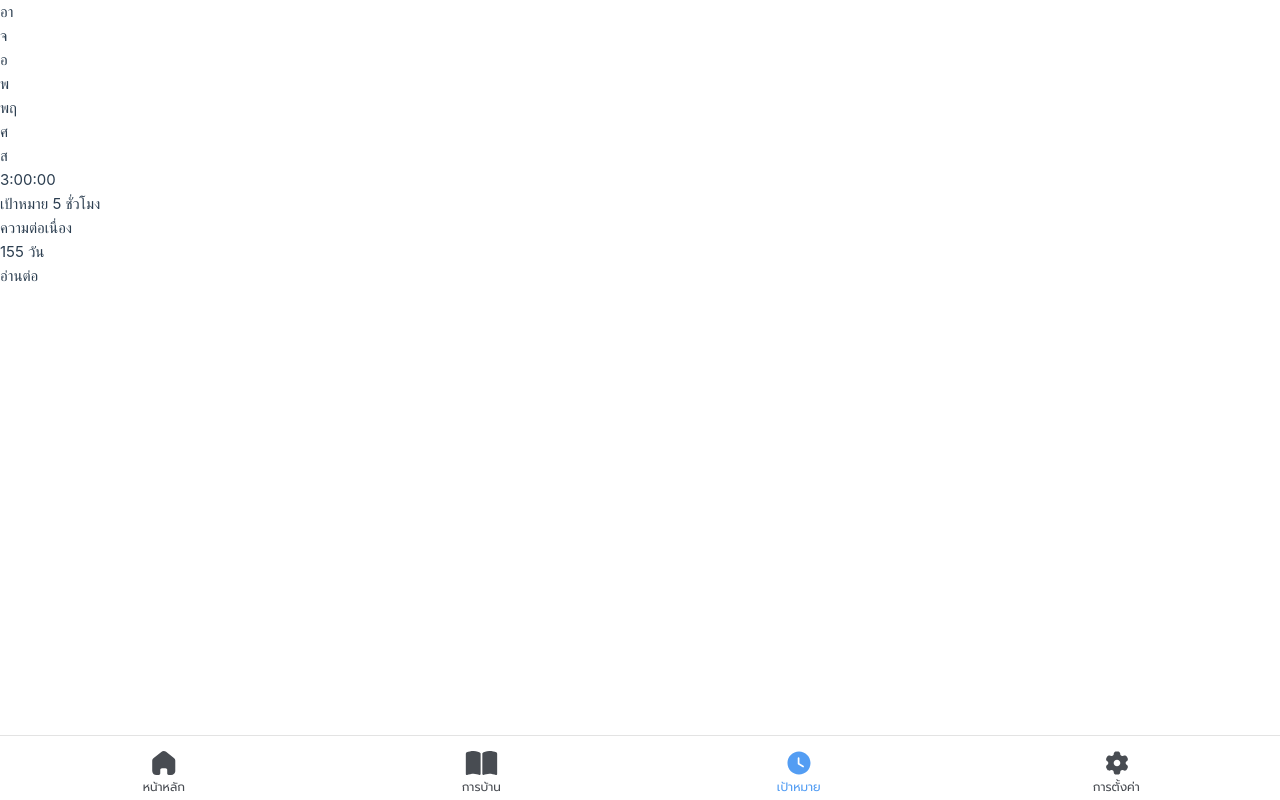
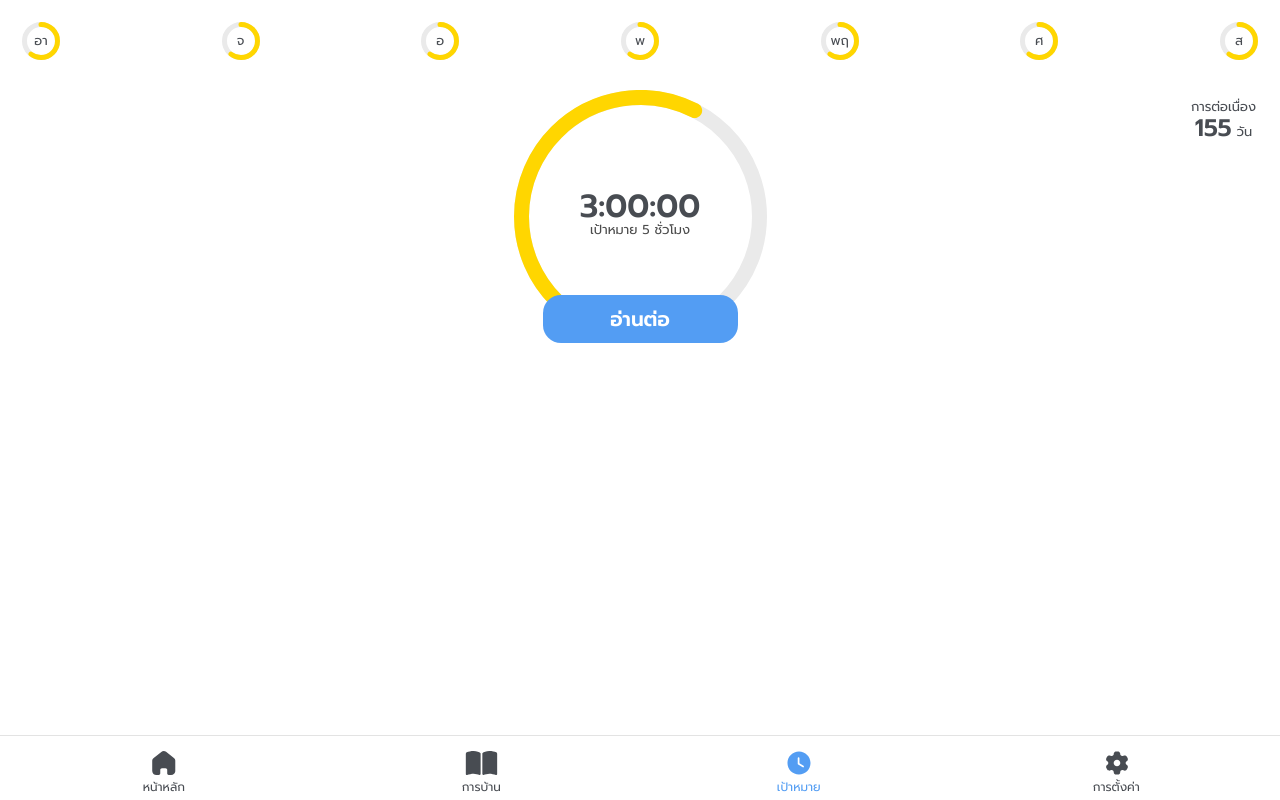
Before and after one commit to EtamaroV/TimePlanner, a Vue app: page /goals in a window 1280 px wide. Built offline with nearby package versions, Linux system fonts and the light colour scheme.

Commit message:
Update GoalsView & Remove ios tap highlight in NavBar

```diff
--- a/src/components/NavBar.vue
+++ b/src/components/NavBar.vue
@@ -76,6 +76,8 @@ import { RouterLink, RouterView } from 'vue-router'
 
     fill: #484C52;
     color: #484C52;
+
+    -webkit-tap-highlight-color: rgba(0, 0, 0, 0);
 }
 
 .navbtn.router-link-active {
--- a/src/views/GoalsView.vue
+++ b/src/views/GoalsView.vue
@@ -4,74 +4,278 @@
         <div class="goals-allring">
 
           <div class="goals-dayring">
-            <div class="goals-dayringprogressbarlayer">
-              <div class="goalds-dayringprogressbar"></div>
-            </div>
+            <svg width="38" height="38" viewBox="0 0 38 38" class="goalds-ringprogressbar" style="--dayringprogressbar-progress: 60; --dayringprogressbar-stroke-width: 5px;--dayringprogressbar-size: 38px;">
+              <circle class="bg"
+                cx="125" cy="125" r="115" fill="none" stroke="#ddd" stroke-width="20"
+              ></circle>
+              <circle class="fg"
+                cx="125" cy="125" r="115" fill="none" stroke="#5394fd" stroke-width="20"
+              ></circle>
+            </svg>
+
             <div class="goals-dayringlabel">อา</div>
           </div>
 
           <div class="goals-dayring">
-            <div class="goals-dayringprogressbarlayer">
-              <div class="goalds-dayringprogressbar"></div>
-            </div>
+            <svg width="38" height="38" viewBox="0 0 38 38" class="goalds-ringprogressbar" style="--dayringprogressbar-progress: 60; --dayringprogressbar-stroke-width: 5px;--dayringprogressbar-size: 38px;">
+              <circle class="bg"
+                cx="125" cy="125" r="115" fill="none" stroke="#ddd" stroke-width="20"
+              ></circle>
+              <circle class="fg"
+                cx="125" cy="125" r="115" fill="none" stroke="#5394fd" stroke-width="20"
+              ></circle>
+            </svg>
             <div class="goals-dayringlabel">จ</div>
           </div>
 
           <div class="goals-dayring">
-            <div class="goals-dayringprogressbarlayer">
-              <div class="goalds-dayringprogressbar"></div>
-            </div>
+            <svg width="38" height="38" viewBox="0 0 38 38" class="goalds-ringprogressbar" style="--dayringprogressbar-progress: 60; --dayringprogressbar-stroke-width: 5px;--dayringprogressbar-size: 38px;">
+              <circle class="bg"
+                cx="125" cy="125" r="115" fill="none" stroke="#ddd" stroke-width="20"
+              ></circle>
+              <circle class="fg"
+                cx="125" cy="125" r="115" fill="none" stroke="#5394fd" stroke-width="20"
+              ></circle>
+            </svg>
             <div class="goals-dayringlabel">อ</div>
           </div>
 
           <div class="goals-dayring">
-            <div class="goals-dayringprogressbarlayer">
-              <div class="goalds-dayringprogressbar"></div>
-            </div>
+            <svg width="38" height="38" viewBox="0 0 38 38" class="goalds-ringprogressbar" style="--dayringprogressbar-progress: 60; --dayringprogressbar-stroke-width: 5px;--dayringprogressbar-size: 38px;">
+              <circle class="bg"
+                cx="125" cy="125" r="115" fill="none" stroke="#ddd" stroke-width="20"
+              ></circle>
+              <circle class="fg"
+                cx="125" cy="125" r="115" fill="none" stroke="#5394fd" stroke-width="20"
+              ></circle>
+            </svg>
             <div class="goals-dayringlabel">พ</div>
           </div>
 
           <div class="goals-dayring">
-            <div class="goals-dayringprogressbarlayer">
-              <div class="goalds-dayringprogressbar"></div>
-            </div>
+            <svg width="38" height="38" viewBox="0 0 38 38" class="goalds-ringprogressbar" style="--dayringprogressbar-progress: 60; --dayringprogressbar-stroke-width: 5px;--dayringprogressbar-size: 38px;">
+              <circle class="bg"
+                cx="125" cy="125" r="115" fill="none" stroke="#ddd" stroke-width="20"
+              ></circle>
+              <circle class="fg"
+                cx="125" cy="125" r="115" fill="none" stroke="#5394fd" stroke-width="20"
+              ></circle>
+            </svg>
             <div class="goals-dayringlabel">พฤ</div>
           </div>
 
           <div class="goals-dayring">
-            <div class="goals-dayringprogressbarlayer">
-              <div class="goalds-dayringprogressbar"></div>
-            </div>
+            <svg width="38" height="38" viewBox="0 0 38 38" class="goalds-ringprogressbar" style="--dayringprogressbar-progress: 60; --dayringprogressbar-stroke-width: 5px;--dayringprogressbar-size: 38px;">
+              <circle class="bg"
+                cx="125" cy="125" r="115" fill="none" stroke="#ddd" stroke-width="20"
+              ></circle>
+              <circle class="fg"
+                cx="125" cy="125" r="115" fill="none" stroke="#5394fd" stroke-width="20"
+              ></circle>
+            </svg>
             <div class="goals-dayringlabel">ศ</div>
           </div>
 
           <div class="goals-dayring">
-            <div class="goals-dayringprogressbarlayer">
-              <div class="goalds-dayringprogressbar"></div>
-            </div>
+            <svg width="38" height="38" viewBox="0 0 38 38" class="goalds-ringprogressbar" style="--dayringprogressbar-progress: 60; --dayringprogressbar-stroke-width: 5px;--dayringprogressbar-size: 38px;">
+              <circle class="bg"
+                cx="125" cy="125" r="115" fill="none" stroke="#ddd" stroke-width="20"
+              ></circle>
+              <circle class="fg"
+                cx="125" cy="125" r="115" fill="none" stroke="#5394fd" stroke-width="20"
+              ></circle>
+            </svg>
             <div class="goals-dayringlabel">ส</div>
           </div>
 
         </div>
+
         <div class="goals-todayring">
+
+          <div class="goals-streak">
+            การต่อเนื่อง<br><span class="goals-streakdaylabel">155</span> วัน
+          </div>
+
           <div class="goals-todayprogress">
+
+            <svg width="253" height="253" viewBox="0 0 253 253" class="goalds-todayringprogressbar" style="--dayringprogressbar-progress: 60; --dayringprogressbar-stroke-width: 15px;--dayringprogressbar-size: 253px;">
+              <circle class="bg"
+                cx="125" cy="125" r="115" fill="none" stroke="#ddd" stroke-width="20"
+              ></circle>
+              <circle class="fg"
+                cx="125" cy="125" r="115" fill="none" stroke="#5394fd" stroke-width="20"
+              ></circle>
+            </svg>
+
             <div class="goals-progresslabel">
               <div class="goals-progresstimer">3:00:00</div>
               <div class="goals-goal">เป้าหมาย 5 ชั่วโมง</div>
             </div>
-            <div class="goals-progressbarlayer">
-              <div class="goals-progressbar"></div>
-            </div>
-            <div class="goals-streak">
-              ความต่อเนื่อง<br><span>155</span> วัน
-            </div>
+
           </div>
           <div class="goals-readtogglebtn">อ่านต่อ</div>
         </div>
+
+
       </div>
       <div class="goals-bottom"></div>
     </div>
   </template>
 
-  <style>
-  </style>
+<style>
+.goals-top {
+  padding: 22px 22px;
+  display: flex;
+  flex-direction: column;
+  row-gap: 30px;
+}
+.goals-allring {
+  width: 100%;
+  height:38px;
+
+  display: flex;
+  justify-content: space-between;
+  flex-direction: row;
+}
+.goals-dayring {
+  height: 38px;
+  width: 38px;
+  align-items: center;
+}
+.goalds-ringprogressbar {
+  position: absolute;
+  --dayringprogressbar-size: 250px;
+  --dayringprogressbar-half-size: calc(var(--dayringprogressbar-size) / 2);
+  --dayringprogressbar-stroke-width: 20px;
+  --dayringprogressbar-radius: calc((var(--dayringprogressbar-size) - var(--dayringprogressbar-stroke-width)) / 2);
+  --dayringprogressbar-circumference: calc(var(--dayringprogressbar-radius) * pi * 2);
+  --dayringprogressbar-dash: calc((var(--dayringprogressbar-progress) * var(--dayringprogressbar-circumference)) / 100);
+}
+.goalds-ringprogressbar circle {
+  cx: var(--dayringprogressbar-half-size);
+  cy: var(--dayringprogressbar-half-size);
+  r: var(--dayringprogressbar-radius);
+  stroke-width: var(--dayringprogressbar-stroke-width);
+  fill: none;
+  stroke-linecap: round;
+}
+
+.goalds-ringprogressbar circle.bg {
+  stroke: #EAEAEA;
+}
+
+.goalds-ringprogressbar circle.fg {
+  transform: rotate(-90deg);
+  transform-origin: var(--dayringprogressbar-half-size) var(--dayringprogressbar-half-size);
+  stroke-dasharray: var(--dayringprogressbar-dash) calc(var(--dayringprogressbar-circumference) - var(--dayringprogressbar-dash));
+  transition: stroke-dasharray 0.3s linear 0s;
+  stroke: #FFD600;
+}
+
+.goals-dayringlabel {
+  text-align: center;
+  line-height: 38px;
+  font-size: 13px;
+  font-weight: 400;
+  font-family: "Prompt", sans-serif;
+  color: #484C52;
+}
+
+.goalds-todayringprogressbar {
+  position: absolute;
+  --dayringprogressbar-size: 250px;
+  --dayringprogressbar-half-size: calc(var(--dayringprogressbar-size) / 2);
+  --dayringprogressbar-stroke-width: 20px;
+  --dayringprogressbar-radius: calc((var(--dayringprogressbar-size) - var(--dayringprogressbar-stroke-width)) / 2);
+  --dayringprogressbar-circumference: calc(var(--dayringprogressbar-radius) * pi * 2);
+  --dayringprogressbar-dash: calc((var(--dayringprogressbar-progress)*75 * var(--dayringprogressbar-circumference)) / 10000);
+}
+.goalds-todayringprogressbar circle {
+  cx: var(--dayringprogressbar-half-size);
+  cy: var(--dayringprogressbar-half-size);
+  r: var(--dayringprogressbar-radius);
+  stroke-width: var(--dayringprogressbar-stroke-width);
+  fill: none;
+  stroke-linecap: round;
+}
+
+.goalds-todayringprogressbar circle.bg {
+  stroke: #EAEAEA;
+}
+
+.goalds-todayringprogressbar circle.fg {
+  transform: rotate(-225deg);
+  transform-origin: var(--dayringprogressbar-half-size) var(--dayringprogressbar-half-size);
+  stroke-dasharray: var(--dayringprogressbar-dash) calc(var(--dayringprogressbar-circumference) - var(--dayringprogressbar-dash));
+  transition: stroke-dasharray 0.3s linear 0s;
+  stroke: #FFD600;
+}
+
+.goals-todayring {
+  display: flex;
+  justify-content: center;
+}
+
+.goals-todayprogress {
+  display: flex;
+  justify-content: center;
+  width: 253px;
+  align-items: center;
+  height: 253px;
+}
+.goals-progresslabel {
+
+  text-align: center;
+}
+
+.goals-progresstimer {
+  font-size: 32px;
+  font-weight: 600;
+  font-family: "Prompt", sans-serif;
+  line-height: 27px;
+  color: #484C52;
+}
+
+.goals-goal {
+  font-size: 13px;
+  font-weight: 400;
+  font-family: "Prompt", sans-serif;
+  color: #000000;
+  opacity: 70%;
+}
+.goals-readtogglebtn {
+  position: absolute;
+  margin-top: 205px;
+  width: 195px;
+  height: 48px;
+  background-color: #539DF3;
+  border-radius: 18px;
+  text-align: center;
+
+  font-size: 20px;
+  font-weight: 600;
+  font-family: "Prompt", sans-serif;
+  color: #FFFFFF;
+  line-height: 48px;
+}
+
+.goals-streak {
+  margin-top: 7px;
+  position: absolute;
+  right: 24px;
+  text-align: center;
+
+  font-size: 13px;
+  font-weight: 400;
+  font-family: "Prompt", sans-serif;
+  color: #484C52;
+}
+
+.goals-streakdaylabel {
+  font-size: 24px;
+  font-weight: 600;
+  font-family: "Prompt", sans-serif;
+  color: #484C52;
+  line-height: 20px
+}
+</style>
```
